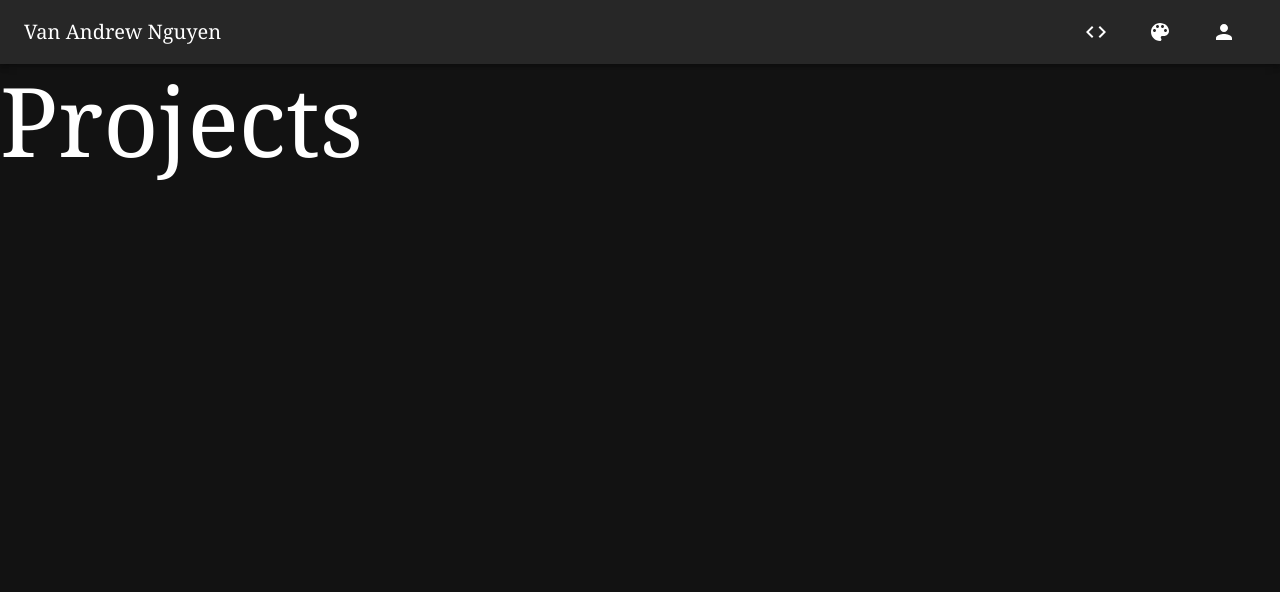
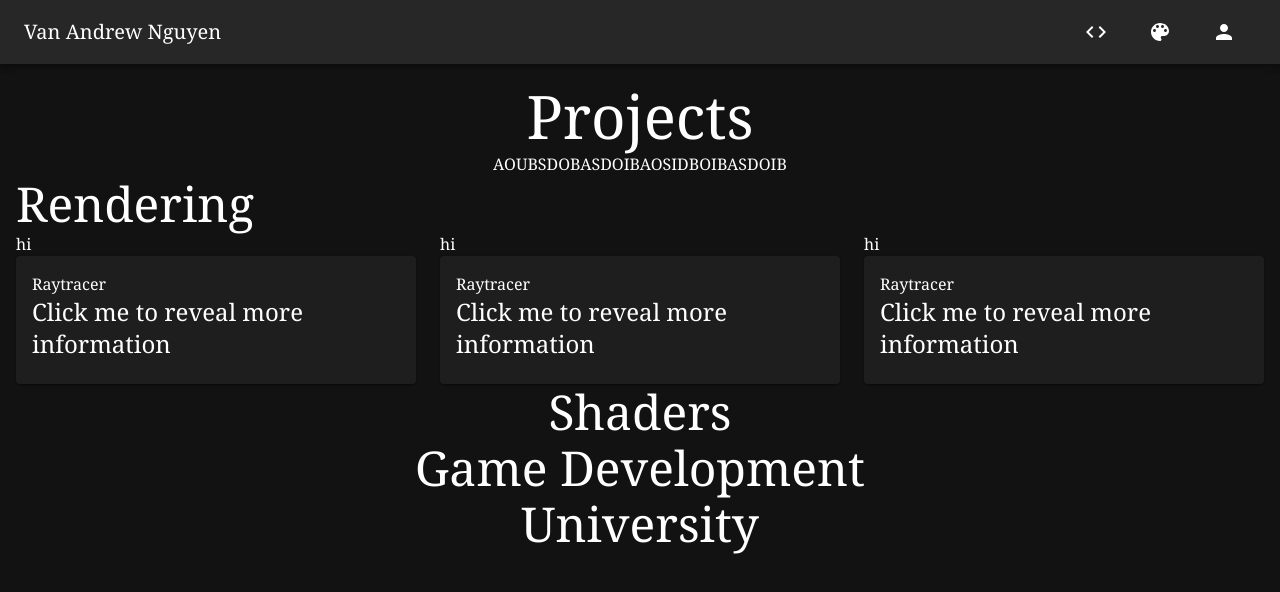
Before and after one commit to vanandrewnguyen/vanandrewnguyen.github.io, a React (Create React App) app: page /projects in a window 1280 px wide. Shown: the top 592 px of the page. Built offline with nearby package versions, Linux system fonts and the light colour scheme.

Commit message:
Added project cards

```diff
--- /dev/null
+++ b/src/components/ProjectCard.jsx
@@ -0,0 +1,34 @@
+import React, { useState } from 'react';
+import { Card, CardContent, Grid, Box, Typography } from '@mui/material';
+
+const ProjectCard = ({ props }) => {
+  const [expanded, setExpanded] = useState(false);
+
+  const handleToggle = () => {
+    setExpanded(!expanded);
+  }
+
+  return (
+    <>
+      <Card sx={{ minWidth: 275 }} onClick={handleToggle}>
+        <CardContent>
+          <Typography variant="body1">
+            {props.name}
+          </Typography>
+          <Typography variant="h5" component="div">
+            Click me to reveal more information
+          </Typography>
+          {expanded && (
+            <div>
+              <Typography color="text.secondary">
+                Additional information goes here.
+              </Typography>
+            </div>
+          )}
+        </CardContent>
+      </Card>
+    </>
+  );
+};
+
+export default ProjectCard;
--- a/src/screens/ProjectsPage.jsx
+++ b/src/screens/ProjectsPage.jsx
@@ -1,10 +1,49 @@
 import React from 'react';
-import Typography from '@mui/material/Typography';
+import { Grid, Box, Typography } from '@mui/material';
+import ProjectCard from '../components/ProjectCard';
 
 const ProjectsPage = () => {
+  const projRaytracer = {
+    name: 'Raytracer',
+  };
+
   return (
     <div>
-      <Typography variant="h1">Projects</Typography>
+      <Box section="section" sx={{ p: 1, m: 1 }} display="flex" flexDirection="column" justifyContent="center" alignItems="center" >
+        <Typography variant="h2">Projects</Typography>
+        <Typography variant="body1">AOUBSDOBASDOIBAOSIDBOIBASDOIB</Typography>
+
+        <Box section="section">
+          <Typography variant="h3">Rendering</Typography>
+          <Grid container spacing={3}>
+            <Grid item xs={4}>
+              <Typography variant="body1">hi</Typography>
+              <ProjectCard props={projRaytracer} />
+            </Grid>
+            <Grid item xs={4}>
+              <Typography variant="body1">hi</Typography>
+              <ProjectCard props={projRaytracer} />
+            </Grid>
+            <Grid item xs={4}>
+              <Typography variant="body1">hi</Typography>
+              <ProjectCard props={projRaytracer} />
+            </Grid>
+          </Grid>
+        </Box>
+
+        <Box section="section">
+          <Typography variant="h3">Shaders</Typography>
+        </Box>
+
+        <Box section="section">
+          <Typography variant="h3">Game Development</Typography>
+        </Box>
+
+        <Box section="section">
+          <Typography variant="h3">University</Typography>
+        </Box>
+
+      </Box>
     </div>
   );
 };
```
